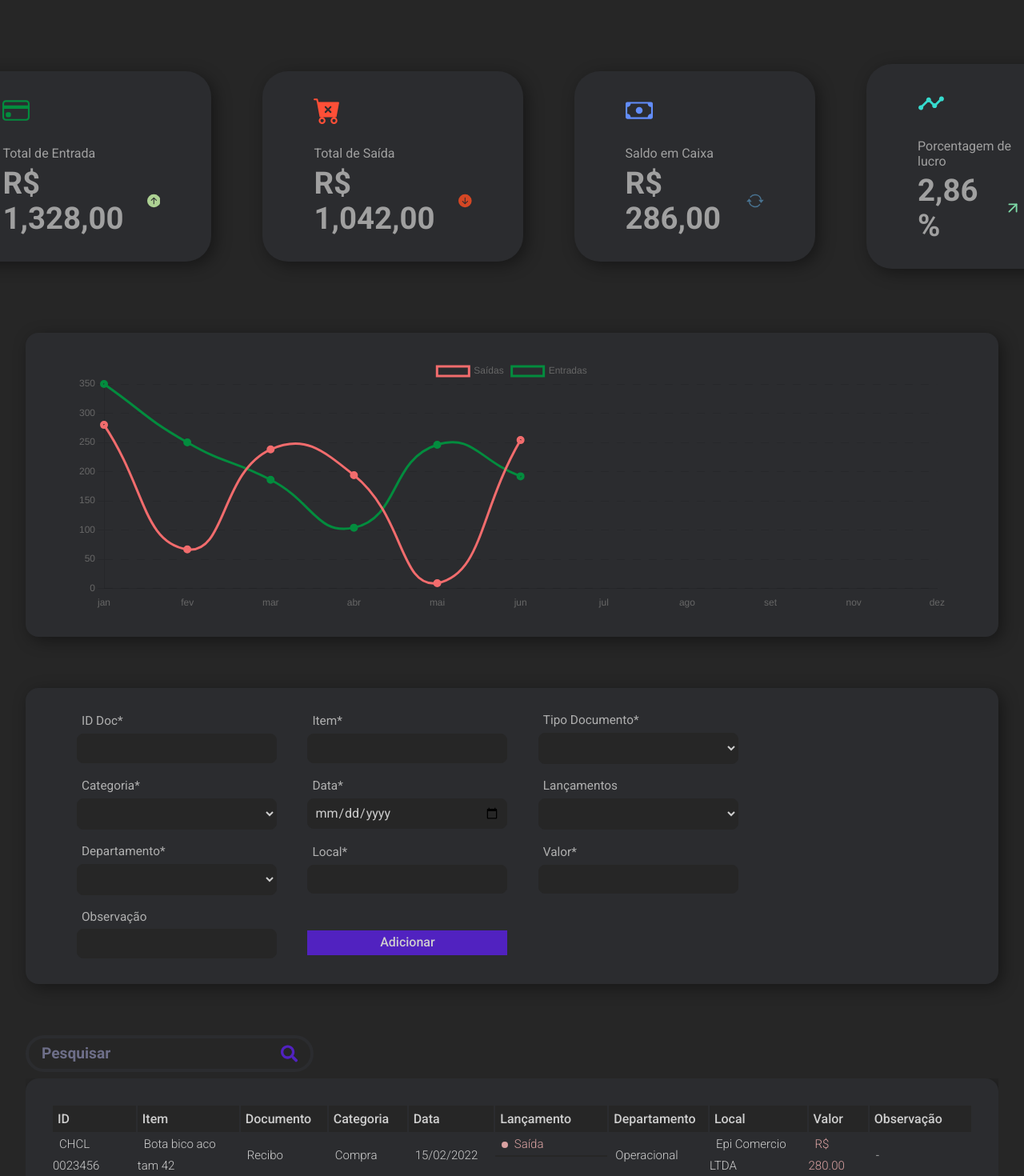
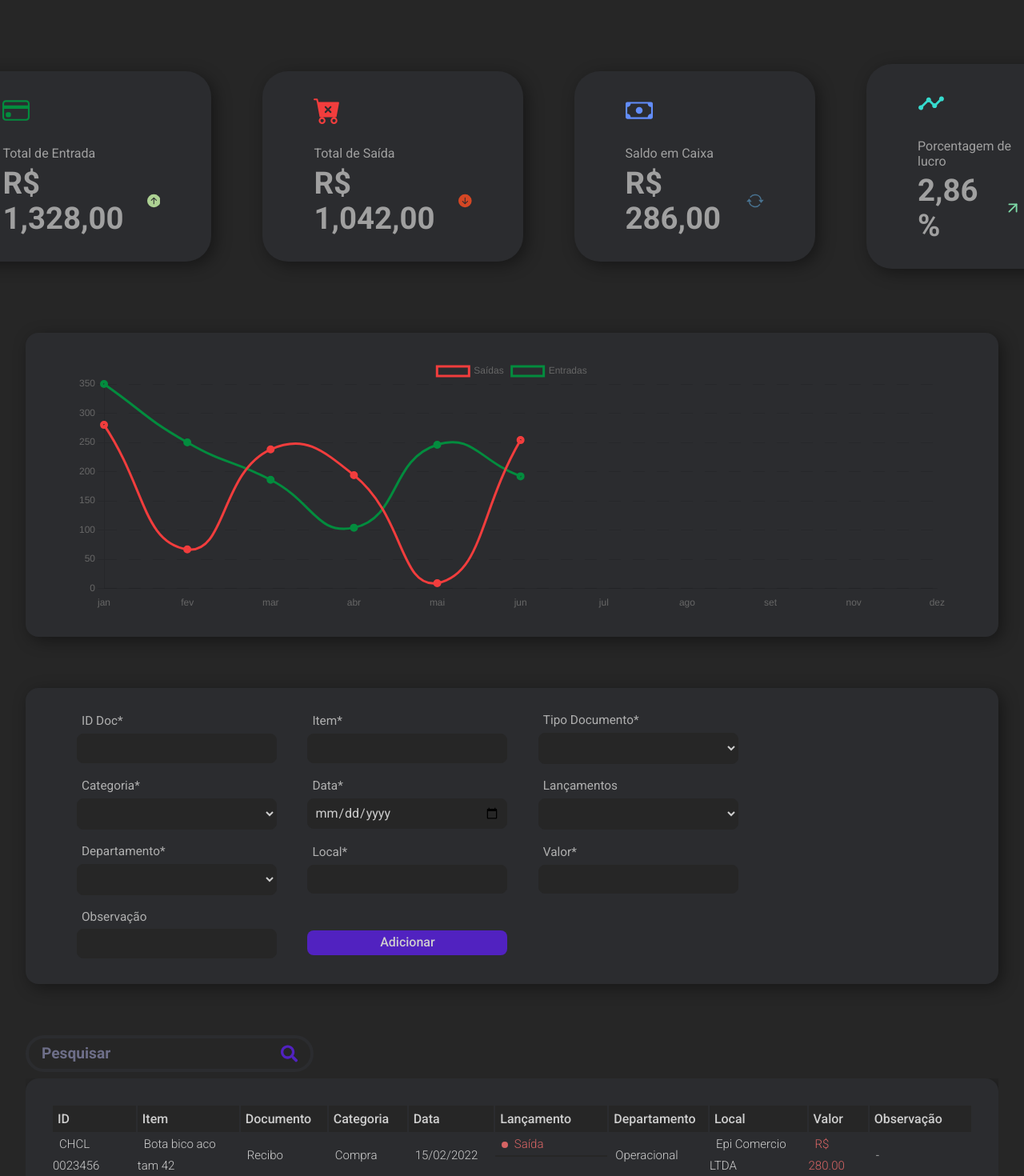
Before and after one commit to Fsouzza/chacal-servicev2, a React (Create React App) app: page / in a window 1280 px wide. Shown: the part 220-1690 px from the top of the page at 80% size. Built offline with nearby package versions, Linux system fonts and the light colour scheme.

Commit message:
config chart fluxo de caixa

```diff
--- a/src/components/charts/index.tsx
+++ b/src/components/charts/index.tsx
@@ -34,8 +34,8 @@ export const MyChart = () => {
       label: 'Saídas',
       data: vSaida,
       backgroundColor: 'transparent',
-      borderColor: '#f26c6d',
-      pointBorderColor: '#f26c6d',
+      borderColor: '#F23D3D',
+      pointBorderColor: '#F23D3D',
       pointBorderWidth: 4,
       tension: 0.5
     },
@@ -51,6 +51,9 @@ export const MyChart = () => {
   };
 
   const options = {
+    legend: {
+      display: false
+    },
     maintainAspectRatio: false,
     scales: {
       x: {
@@ -61,7 +64,7 @@ export const MyChart = () => {
       y: {
         beginAtZero: true,
         grid: {
-          borderDash: [10],
+          borderDash: [15],
           borderWidthColor: '#038C3E'
         }
       }
--- a/src/pages/fluxoCaixa/addFluxo/addfluxo.module.scss
+++ b/src/pages/fluxoCaixa/addFluxo/addfluxo.module.scss
@@ -25,10 +25,10 @@
 		}
 		select,
 		input {
-      background-color: $cor-principal;
-      border: 1px solid $cor-principal;
-      border-radius: .5em;
-      color: $cor-branco;
+			background-color: $cor-principal;
+			border: 1px solid $cor-principal;
+			border-radius: .5em;
+			color: $cor-branco;
 			min-width: 250px;
 			outline: none;
 			padding: .5em;
@@ -40,6 +40,7 @@
 	button {
 		background-color: $cor-azul;
 		border: none;
+    border-radius: .5em;
 		color: $cor-branco;
 		cursor: pointer;
 		font-weight: 500;
--- a/src/pages/fluxoCaixa/cards/cards.tsx
+++ b/src/pages/fluxoCaixa/cards/cards.tsx
@@ -38,7 +38,7 @@ export const Cards = ({ entrada, saida }: Props) => {
         </div>
       </article>
       <article className={styles.cards__card}>
-        <BsFillCartXFill size={34} color={'#ff4f37'} />
+        <BsFillCartXFill size={34} color={'#F23D3D'} />
         <h4 className={styles.cards__titulo}>Total de Saída</h4>
         <div className={styles.cards__descricao}>
           <span className={styles.cards__subtitulo}>
--- a/src/pages/fluxoCaixa/tabelaRegistro/tabelaRegistro.module.scss
+++ b/src/pages/fluxoCaixa/tabelaRegistro/tabelaRegistro.module.scss
@@ -51,7 +51,7 @@
 }
 
 .txtRed{
-  background-color: #d9a1a1;
+  background-color: #d66464;
   text-align: center;
 }
 
@@ -65,5 +65,5 @@
 }
 
 .valueRed{
-  color: #d9a1a1;
+  color: #d66464;
 }
```
